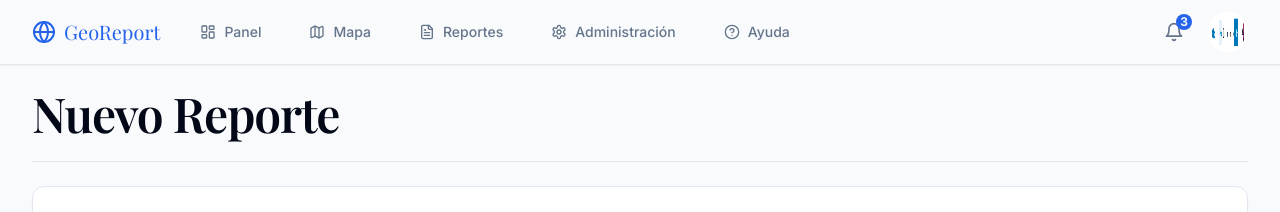
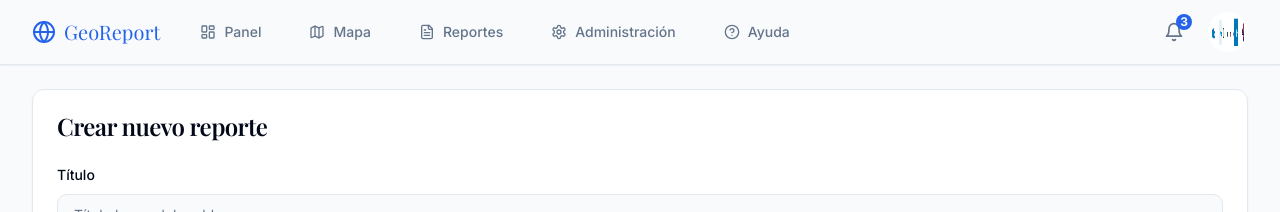
Before and after one commit to elias3446/hello-greetings-service, a React (Vite) app: page /reportes/nuevo in a window 1280 px wide. Shown: the top 212 px of the page. Built offline with nearby package versions, Linux system fonts and the light colour scheme; no server answers.

Commit message:
Update FormularioReporte.tsx

```diff
--- a/src/modulos/reportes/FormularioReporte.tsx
+++ b/src/modulos/reportes/FormularioReporte.tsx
@@ -169,7 +169,7 @@ const FormularioReporte: React.FC<FormularioReporteProps> = ({ modo }) => {
   };
 
   return (
-    <Layout titulo={modo === 'crear' ? 'Nuevo Reporte' : 'Editar Reporte'}>
+    <Layout >
       <Card>
         <CardHeader>
           <CardTitle>{modo === 'crear' ? 'Crear nuevo reporte' : 'Actualizar información del reporte'}</CardTitle>
```
